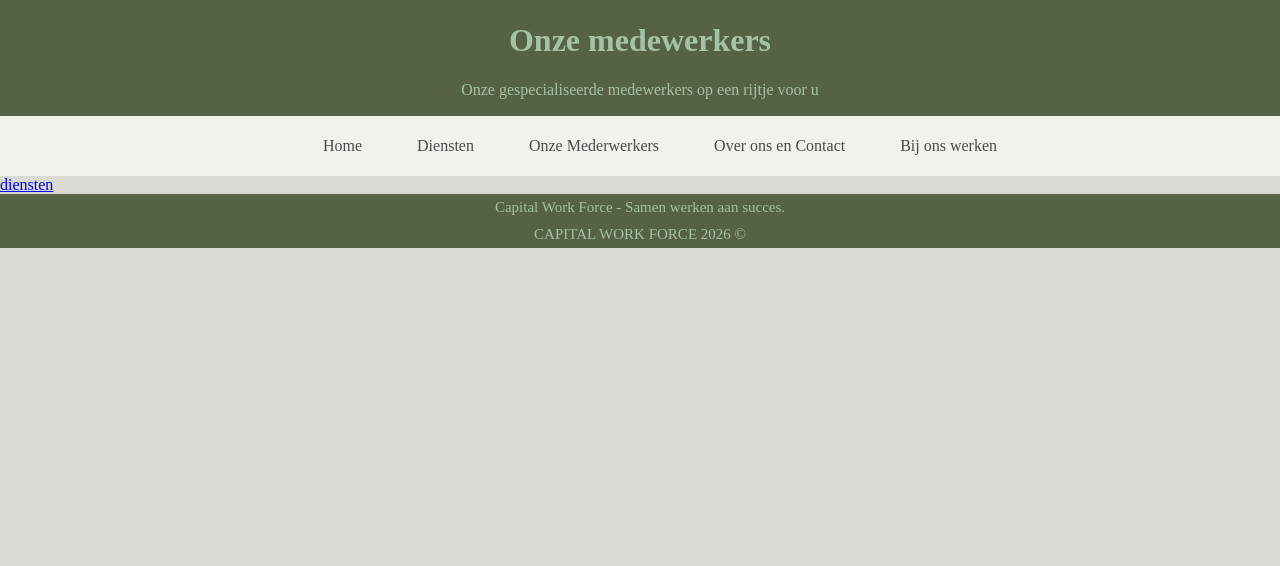
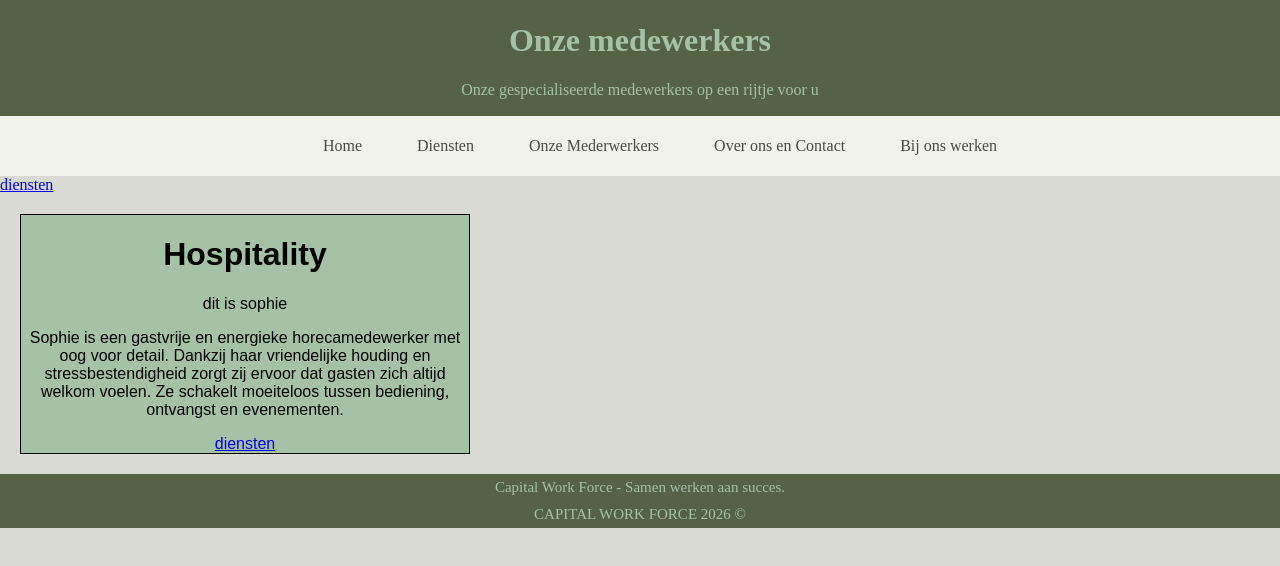
Before and after one commit to capitalworkforce/capitalworkforce.github.io, a plain HTML site: page onzemedewerkers.html in a window 1280 px wide. Drawn offline with Linux system fonts and the light colour scheme.

Commit message:
test stukje gemaakt voor onze medewerkers

```diff
--- a/onzemedewerkers.html
+++ b/onzemedewerkers.html
@@ -20,6 +20,15 @@
         </ul>
     </nav>
     <a href="diensten.html">diensten</a>
+    <div class="werken1">
+       <h1>Hospitality</h1>
+
+
+
+       <p> dit is sophie</p>
+       <p>Sophie is een gastvrije en energieke horecamedewerker met oog voor detail. Dankzij haar vriendelijke houding en stressbestendigheid zorgt zij ervoor dat gasten zich altijd welkom voelen. Ze schakelt moeiteloos tussen bediening, ontvangst en evenementen.</p>
+       <a href="diensten.html">diensten</a>
+    </div>
      <footer>Capital Work Force - Samen werken aan succes.</footer>
      <footer>CAPITAL WORK FORCE 2026 © </footer>
 </body>
```
